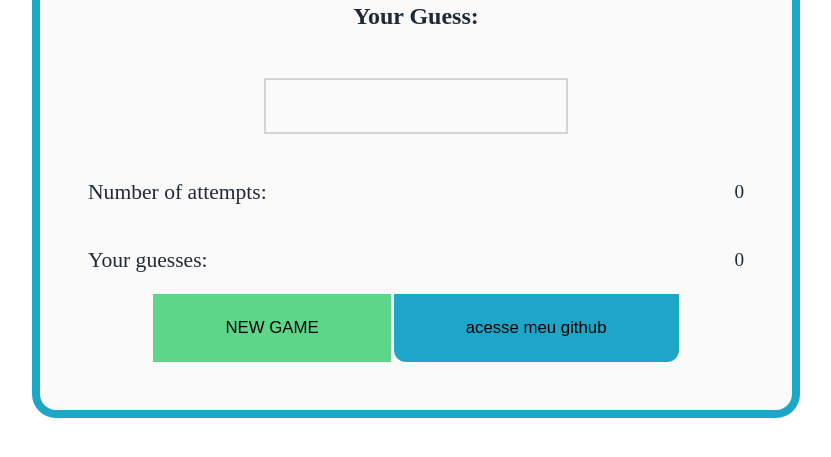
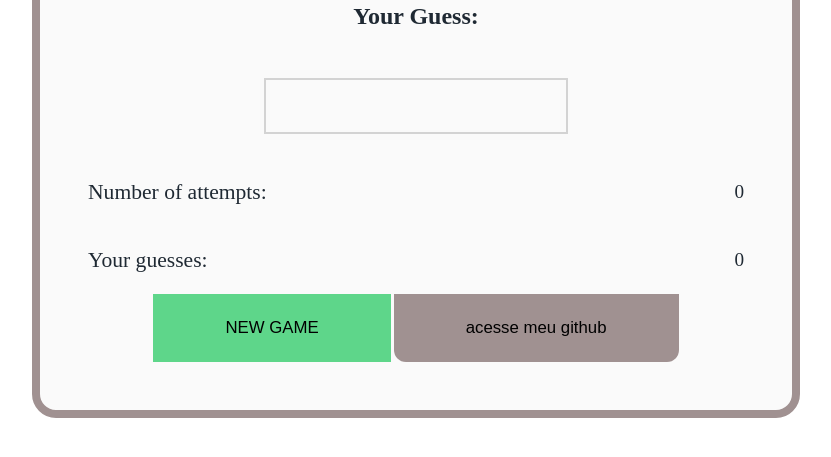
Before and after one commit to BFS2006/Guess-The-Number, a plain HTML site: page index.html in a window 1280 px wide. Shown: the part 237-694 px from the top of the page, without its empty margins (224-1055 px from the left). Drawn offline with Linux system fonts and the light colour scheme.

Commit message:
css alterado novamente

```diff
--- a/style.css
+++ b/style.css
@@ -1,6 +1,6 @@
 :root {
     --green: #5ed68a;
-    --red: #1ea6c8;
+    --red: #a09191;
     --background: #fafafa;
     --gradient-1: #343e63;
     --gradient-2: #2a3352;
```
